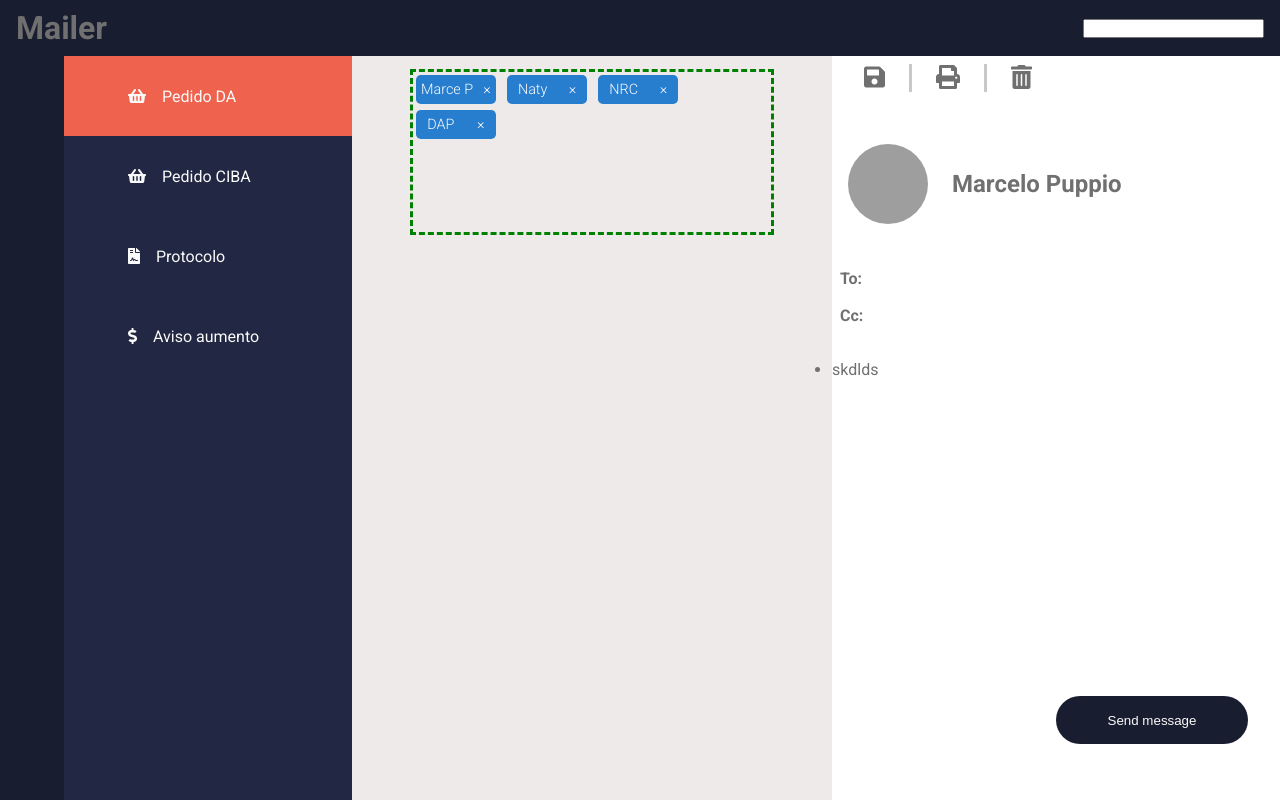
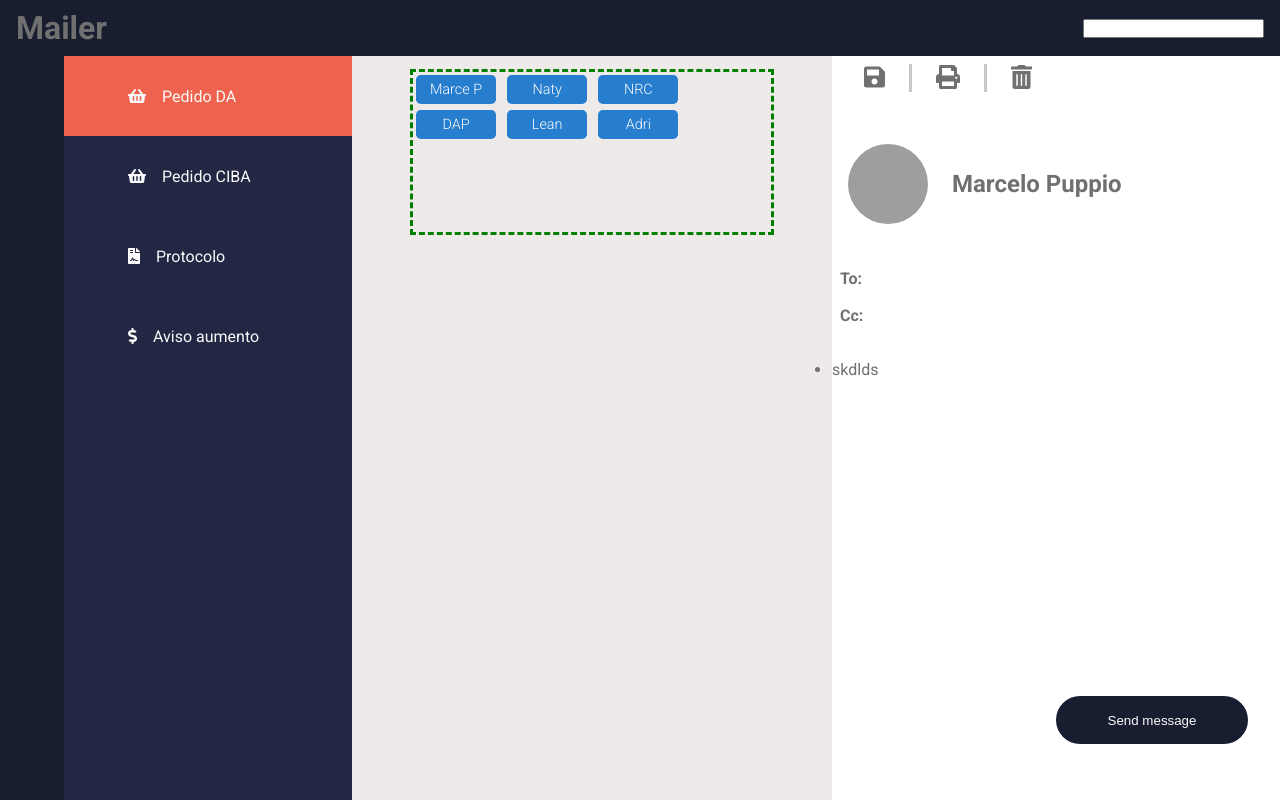
Before and after one commit to MarceloAPuppio/codibaMailFront, a React (Create React App) app: page / in a window 1280 px wide. Built offline with nearby package versions, Linux system fonts and the light colour scheme; grey boxes are pictures that could not be loaded.

Commit message:
nuevos elementos al array de mails

```diff
--- a/src/App.js
+++ b/src/App.js
@@ -27,6 +27,16 @@ function App() {
         shortName: "DAP",
         mail: "diego@codiba.com",
       },
+      {
+        name: "Leandro Vallone",
+        shortName: "Lean",
+        mail: "leandro@codiba.com",
+      },
+      {
+        name: "Adrian Berta",
+        shortName: "Adri",
+        mail: "adrian@codiba.com",
+      },
     ],
     dosAnclas: [],
     ciba: [],
--- a/src/components/addressee.js
+++ b/src/components/addressee.js
@@ -4,7 +4,6 @@ function Addressee({ info }) {
   const handleDragStart = (e) => {
     e.dataTransfer.setData("id", e.target.id);
     e.dataTransfer.setData("object", JSON.stringify(info));
-    console.log(e, "dragstart", e.dataTransfer.getData("id"));
   };
   return (
     <div
@@ -15,7 +14,7 @@ function Addressee({ info }) {
       id={`destinatario${info.shortName}`}
     >
       <p>{info.shortName}</p>
-      <span>&times;</span>
+      {/* <span>&times;</span> */}
     </div>
   );
 }
```
